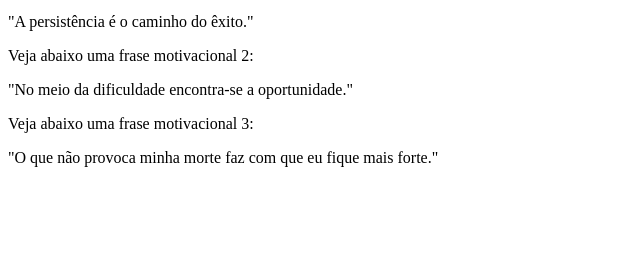
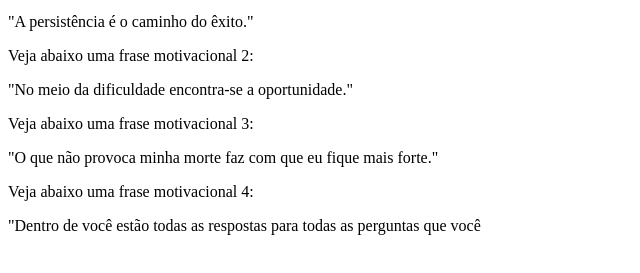
Before and after one commit to uchoamaster/projeto_frases_motivacionais, a plain HTML site: page index.html in a window 1280 px wide. Shown: the part 101-374 px from the top of the page, without its empty margins (0-640 px from the left). Drawn offline with Linux system fonts and the light colour scheme.

Commit message:
frase motivacional 4

```diff
--- a/index.html
+++ b/index.html
@@ -13,5 +13,7 @@
     <p>"No meio da dificuldade encontra-se a oportunidade."</p>
     <p>Veja abaixo uma frase motivacional 3:</p>
     <p>"O que não provoca minha morte faz com que eu fique mais forte."</p>
+    <p>Veja abaixo uma frase motivacional 4:</p>
+    <p>"Dentro de você estão todas as respostas para todas as perguntas que você</p>
 </body>
 </html>
```
